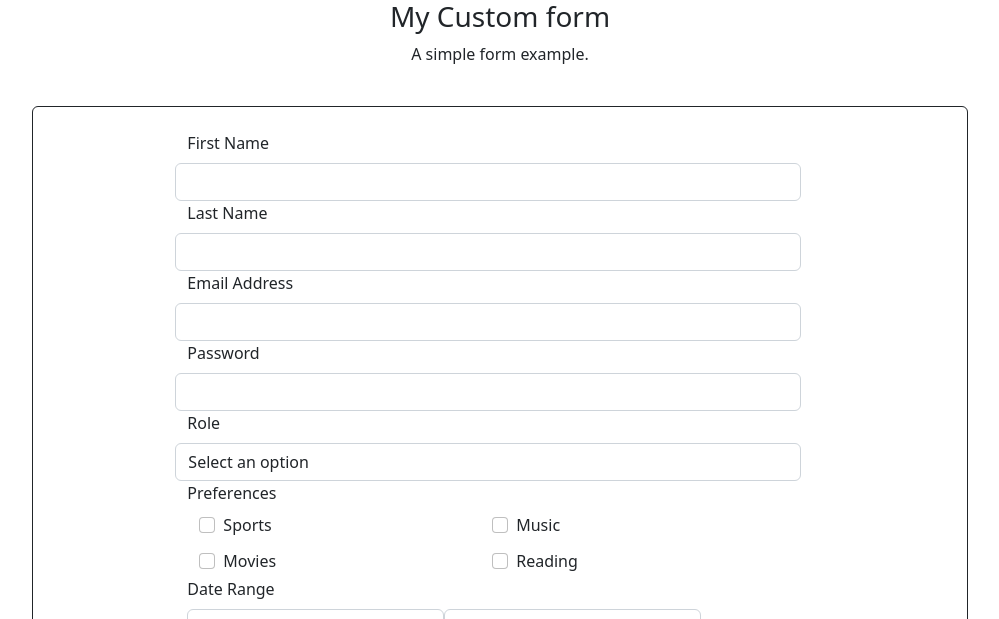
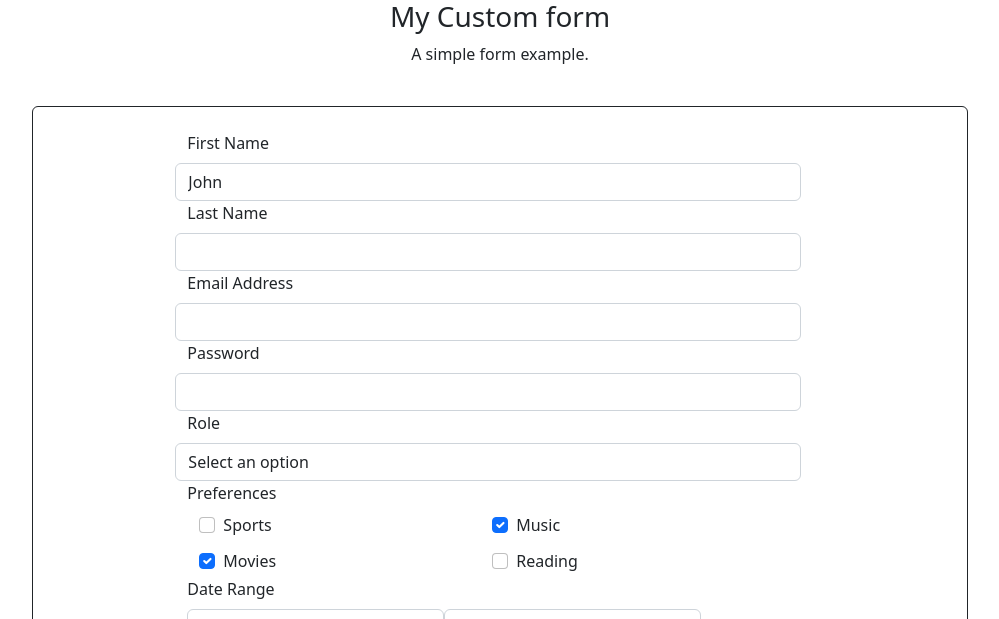
Before and after one commit to BhargavAlois/RJSF-FROM-SCRATCH, a React (Create React App) app: page / in a window 1280 px wide. Shown: the top 619 px of the page, without its empty margins (140-1139 px from the left). Built offline with nearby package versions, Linux system fonts and the light colour scheme.

Commit message:
implemented code to handle default values provided in schema

```diff
--- a/src/components/CustomContentTemplate.js
+++ b/src/components/CustomContentTemplate.js
@@ -4,10 +4,32 @@ import "react-datepicker/dist/react-datepicker.css";
 import Button from "../widgets/ButtonWidget";
 
 const CustomContentTemplate = ({ formData, handleChange, uiSchema, schema, errors }) => {
+  console.log(Object.keys(formData).length);
+
+  const initializeFormData = (schema) => {
+    console.log("Init");
+    const initialData = {};
+
+    Object.keys(schema.properties).forEach((fieldName) => {
+      const field = schema.properties[fieldName];
+      console.log("Field default : ", field.default);
+      if (field.default) {
+        initialData[fieldName] = field.default;
+      } else if (field.type === "object" && field.properties) {
+
+        initialData[fieldName] = initializeFormData(field);
+      } else if (field.type === "array" && field.items && field.items.enum) {
+
+        initialData[fieldName] = [];
+      }
+    });
+
+    return initialData;
+  };
+
+  const defaultFormData = Object.keys(formData).length > 0 || initializeFormData(schema);
 
   const renderField = (field, fieldName) => {
-    console.log("field : ", field);
-    console.log("field name : ", fieldName);
     const { title, enum: enumValues } = field;
     const uiField = uiSchema[fieldName] || {};
     const widget = uiField["ui:widget"] || "text";
@@ -27,7 +49,7 @@ const CustomContentTemplate = ({ formData, handleChange, uiSchema, schema, error
               type="password"
               name={fieldName}
               className={fieldClass}
-              value={formData[fieldName] || ""}
+              value={defaultFormData[fieldName] || ""}
               onChange={(e) => handleChange(fieldName, e.target.value)}
             />
             {errorMessage && <div className={errorMessageClass}>{errorMessage}</div>}
@@ -42,7 +64,7 @@ const CustomContentTemplate = ({ formData, handleChange, uiSchema, schema, error
               type="email"
               name={fieldName}
               className={fieldClass}
-              value={formData[fieldName] || ""}
+              value={defaultFormData[fieldName] || ""}
               onChange={(e) => handleChange(fieldName, e.target.value)}
             />
             {errorMessage && <div className={errorMessageClass}>{errorMessage}</div>}
@@ -56,7 +78,7 @@ const CustomContentTemplate = ({ formData, handleChange, uiSchema, schema, error
             <select
               name={fieldName}
               className={fieldClass}
-              value={formData[fieldName] || ""}
+              value={defaultFormData[fieldName] || ""}
               onChange={(e) => handleChange(fieldName, e.target.value)}
             >
               <option value="">Select an option</option>
@@ -87,13 +109,12 @@ const CustomContentTemplate = ({ formData, handleChange, uiSchema, schema, error
                       className={fieldClass}
                       name={fieldName}
                       value={value}
-                      checked={formData[fieldName]?.includes(value)}
+                      checked={defaultFormData[fieldName]?.includes(value)}
                       onChange={(e) => {
-                        // Add or remove item from the formData array when checked/unchecked
                         const updatedValues = e.target.checked
-                          ? [...(formData[fieldName] || []), value]  // Add value if checked
-                          : (formData[fieldName] || []).filter(
-                            (val) => val !== value  // Remove value if unchecked
+                          ? [...(defaultFormData[fieldName] || []), value]
+                          : (defaultFormData[fieldName] || []).filter(
+                            (val) => val !== value
                           );
                         handleChange(fieldName, updatedValues);
                       }}
@@ -121,7 +142,7 @@ const CustomContentTemplate = ({ formData, handleChange, uiSchema, schema, error
                       className={fieldClass}
                       name={fieldName}
                       value={value}
-                      checked={formData[fieldName] === value}
+                      checked={defaultFormData[fieldName] === value}
                       onChange={() => handleChange(fieldName, value)}
                     />
                     <label className="form-check-label">{value}</label>
@@ -138,21 +159,21 @@ const CustomContentTemplate = ({ formData, handleChange, uiSchema, schema, error
             <label className='form-label'>{title || fieldName}</label>
             <div className={`${isColumnLayout ? "d-flex flex-column" : "d-flex flex-row"}`}>
               <DatePicker
-                selected={formData.startDate}
+                selected={defaultFormData.startDate}
                 onChange={(date) => handleChange("startDate", date)}
                 selectsStart
-                startDate={formData.startDate}
-                endDate={formData.endDate}
+                startDate={defaultFormData.startDate}
+                endDate={defaultFormData.endDate}
                 placeholderText="Start Date"
                 className={fieldClass}
               />
               <DatePicker
-                selected={formData.endDate}
+                selected={defaultFormData.endDate}
                 onChange={(date) => handleChange("endDate", date)}
                 selectsEnd
-                startDate={formData.startDate}
-                endDate={formData.endDate}
-                minDate={formData.startDate}
+                startDate={defaultFormData.startDate}
+                endDate={defaultFormData.endDate}
+                minDate={defaultFormData.startDate}
                 placeholderText="End Date"
                 className={fieldClass}
               />
@@ -166,7 +187,7 @@ const CustomContentTemplate = ({ formData, handleChange, uiSchema, schema, error
           <div key={fieldName} className="mt-3">
             <label className="form-label">{title || fieldName}</label>
             <DatePicker
-              selected={formData[fieldName] || new Date()}
+              selected={defaultFormData[fieldName] || new Date()}
               onChange={(date) => handleChange(fieldName, date)}
               className="form-control"
               dateFormat="yyyy/MM/dd"
@@ -175,7 +196,7 @@ const CustomContentTemplate = ({ formData, handleChange, uiSchema, schema, error
         );
 
       case 'button':
-        return (<Button uiField={uiField} />);
+        return (<Button uiField={uiField} classNames="w-100" />);
 
       default:
         return (
@@ -185,7 +206,7 @@ const CustomContentTemplate = ({ formData, handleChange, uiSchema, schema, error
               type="text"
               name={fieldName}
               className={fieldClass}
-              value={formData[fieldName] || ""}
+              value={defaultFormData[fieldName] || ""}
               onChange={(e) => handleChange(fieldName, e.target.value)}
             />
             {errorMessage && <div className={errorMessageClass}>{errorMessage}</div>}
@@ -198,7 +219,6 @@ const CustomContentTemplate = ({ formData, handleChange, uiSchema, schema, error
     const order = uiSchema["ui:order"] || Object.keys(schema.properties);
     return order.map((fieldName) => {
       const field = schema.properties[fieldName];
-      console.log("field ", field);
       return renderField(field, fieldName);
     });
   };
```
